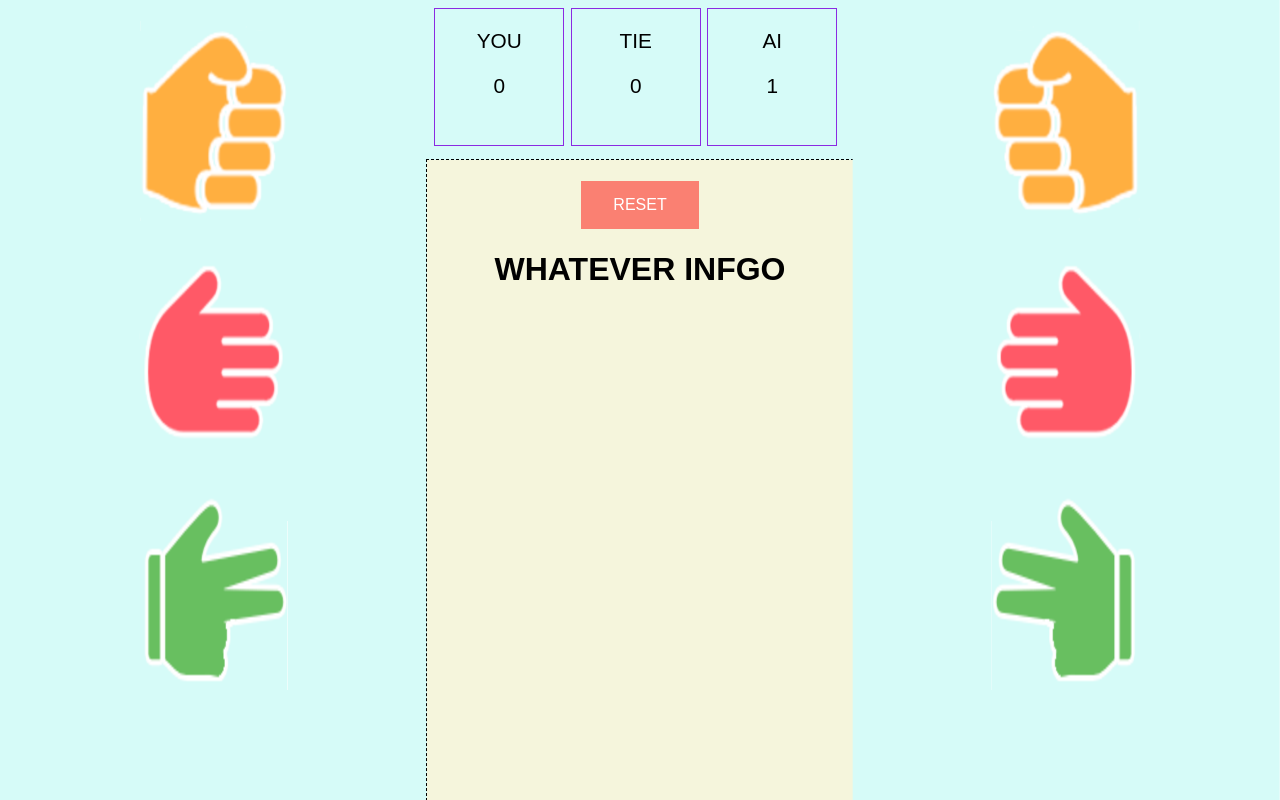
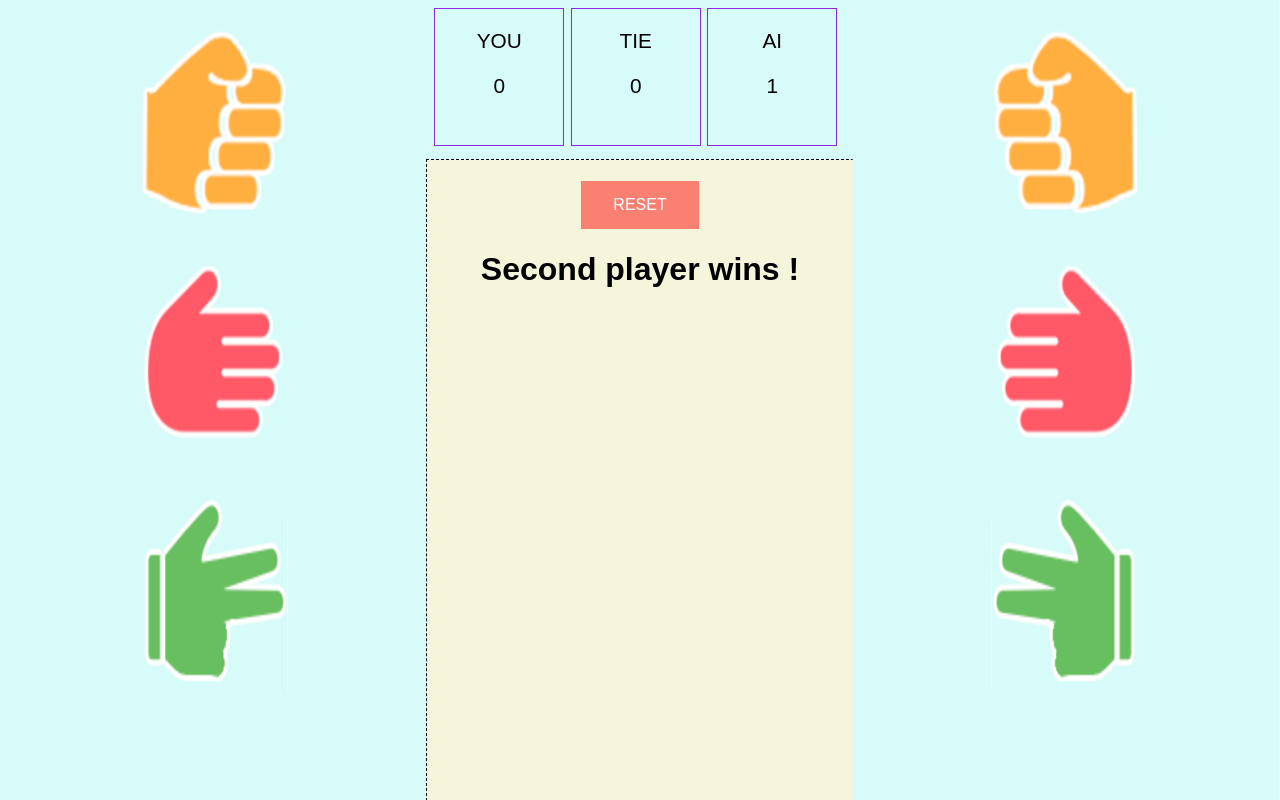
Before and after one commit to furkanarabaci/Janken, a website: page index.html in a window 1280 px wide. Both pictures are taken after a click on the picture 213 px from the left and 121 px from the top of the page. Drawn offline with Linux system fonts and the light colour scheme.

Commit message:
Game works a little better.

```diff
--- a/index.html
+++ b/index.html
@@ -40,7 +40,7 @@
                     It will be needed when there is two players.
                     -->
                     <button onclick="ResetScores()">RESET</button>
-                    <h1>WHATEVER INFGO</h1>
+                    <h1 id="infoText">Game is not started.</h1>
                 </div>
             </div>
             <div class="frame flip-horizontal">
--- a/index.js
+++ b/index.js
@@ -48,4 +48,20 @@ function decideResult(){
     console.log("Second :" + secondPlayer.currentChoice);
     Game.AddScore(result);
     UpdateScores();
+    UpdateText(result);
 }
+function UpdateText(result){
+    //TODO: Maybe also show who picked who at the last round.
+    //result => -1 = first wins | 0 = tie | 1 = second player wins
+    let newText = "Couldn't determine score."; //Default value.
+    if(result === -1){
+        newText = "First player wins !";
+    }
+    else if(result === 0){
+        newText = "It's a tie !";
+    }
+    else if(result === 1){
+        newText = "Second player wins !";
+    }
+    document.getElementById("infoText").innerHTML = newText;
+}
```
